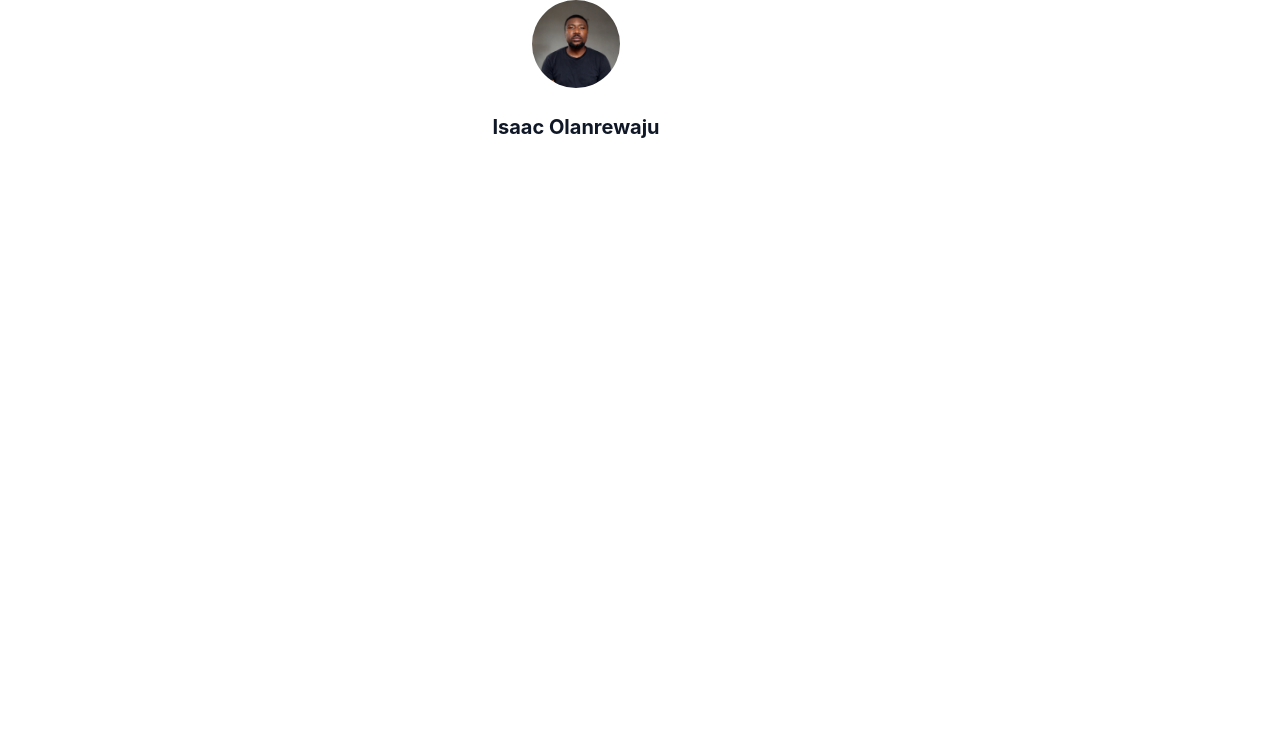
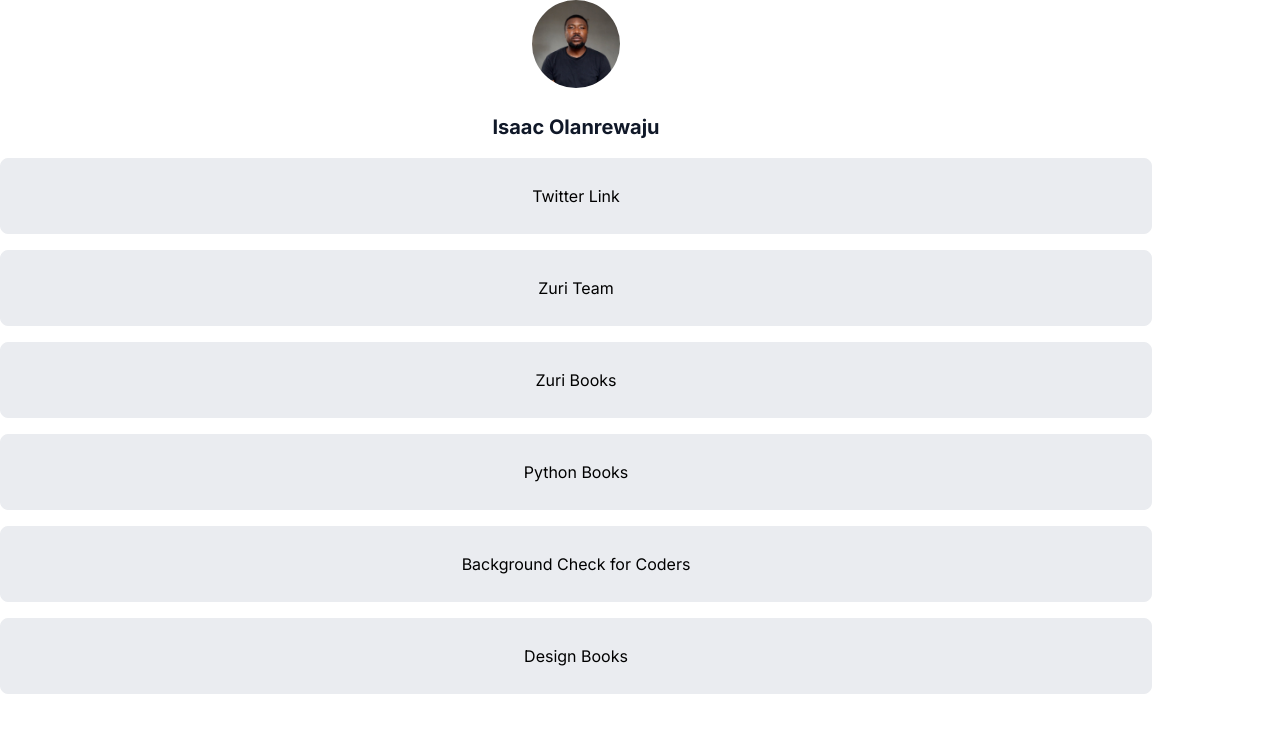
Before and after one commit to isaaclanre/linktree-clone, a React (Create React App) app: page / in a window 1280 px wide. Shown: the top 732 px of the page. Built offline with nearby package versions, Linux system fonts and the light colour scheme; grey boxes are pictures that could not be loaded.

Commit message:
Added the link section

```diff
--- a/src/App.js
+++ b/src/App.js
@@ -1,9 +1,11 @@
+import LinkCard from "./components/LinkCard";
 import ProfileSection from "./components/ProfileSection";
 
 function App() {
   return (
     <div>
       <ProfileSection />
+      <LinkCard />
     </div>
   );
 }
--- /dev/null
+++ b/src/components/LinkCard.js
@@ -0,0 +1,22 @@
+import { LinkCardStyle } from "./LinkCardStyles";
+
+const LinkCard = (props) => {
+  let links = [
+    "Twitter Link",
+    "Zuri Team",
+    "Zuri Books",
+    "Python Books",
+    "Background Check for Coders",
+    "Design Books",
+  ];
+  return (
+    <>
+      {links.map((i) => (
+        <LinkCardStyle>{i}</LinkCardStyle>
+      ))}
+    </>
+  );
+  //   <LinkCardStyle>Hello</LinkCardStyle>;
+};
+
+export default LinkCard;
--- /dev/null
+++ b/src/components/LinkCardStyles.js
@@ -0,0 +1,31 @@
+import styled from "styled-components";
+
+export const LinkCardStyle = styled.p`
+  box-sizing: border-box;
+
+  /* Auto layout */
+
+  display: flex;
+  flex-direction: row;
+  justify-content: center;
+  align-items: center;
+  padding: 24px 32px;
+  gap: 8px;
+
+  width: 1152px;
+  height: 76px;
+
+  /* Gray/200 */
+
+  background: #eaecf0;
+  /* Gray/200 */
+
+  border: 1px solid #eaecf0;
+  border-radius: 8px;
+
+  /* Inside auto layout */
+
+  flex: none;
+  order: 0;
+  flex-grow: 1;
+`;
--- a/src/index.css
+++ b/src/index.css
@@ -1,13 +1,13 @@
+@import url("https://fonts.googleapis.com/css2?family=Inter:wght@100;200;300;400;500;600;700;800;900&display=swap");
+
 body {
   margin: 0;
-  font-family: -apple-system, BlinkMacSystemFont, 'Segoe UI', 'Roboto', 'Oxygen',
-    'Ubuntu', 'Cantarell', 'Fira Sans', 'Droid Sans', 'Helvetica Neue',
-    sans-serif;
+  font-family: "Inter", sans-serif;
   -webkit-font-smoothing: antialiased;
   -moz-osx-font-smoothing: grayscale;
 }
 
 code {
-  font-family: source-code-pro, Menlo, Monaco, Consolas, 'Courier New',
+  font-family: source-code-pro, Menlo, Monaco, Consolas, "Courier New",
     monospace;
 }
```
